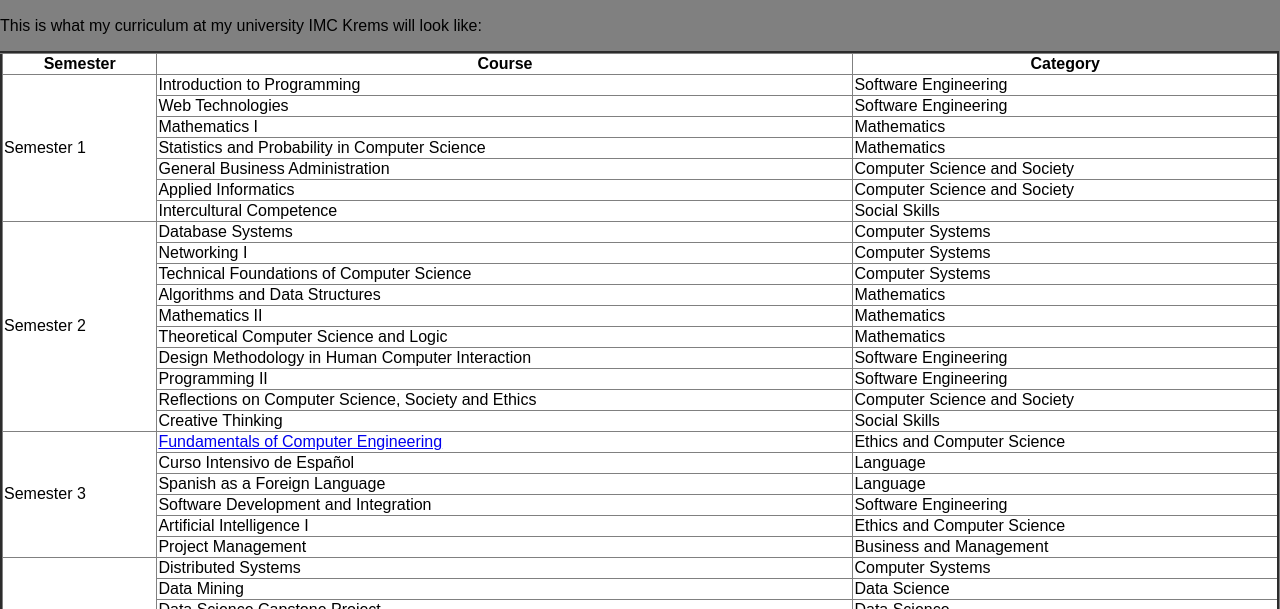
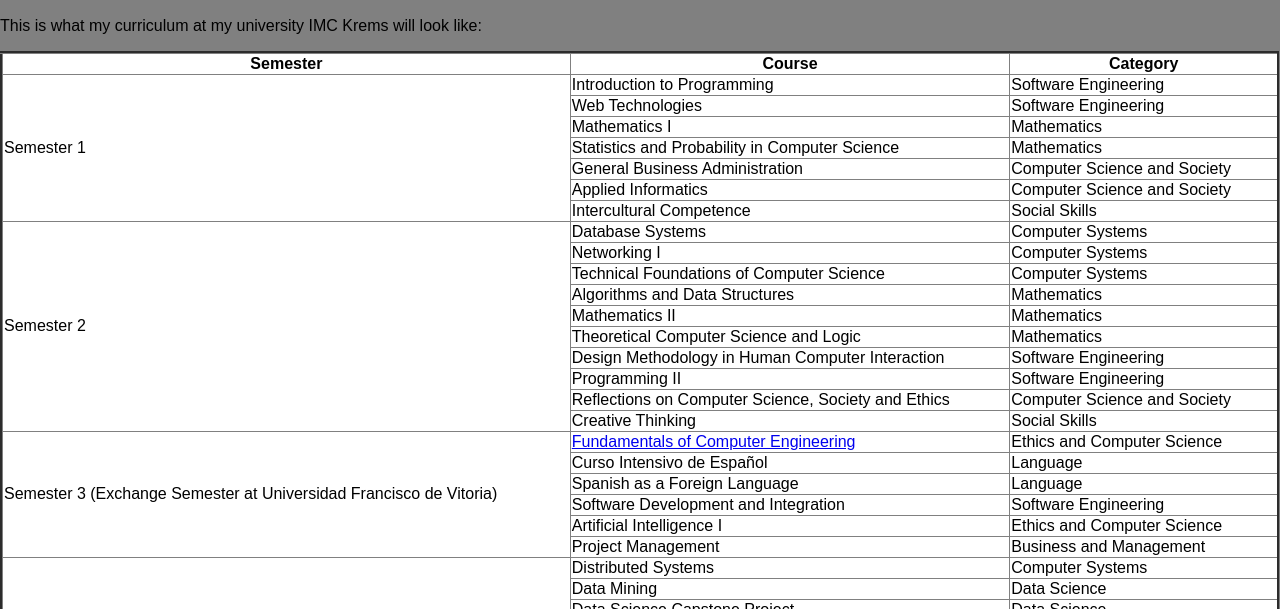
Before and after one commit to mnihl/practicalwork2morgan, a plain HTML site: page public/degree.html in a window 1280 px wide. Shown: the part 191-800 px from the top of the page. Drawn offline with Linux system fonts and the light colour scheme.

Commit message:
Made minor page adjustments and wrote the conclusion

```diff
--- a/public/degree.html
+++ b/public/degree.html
@@ -110,7 +110,7 @@
                 <td>Social Skills</td>
             </tr>
             <tr>
-                <td rowspan="6">Semester 3</td>
+                <td rowspan="6">Semester 3 (Exchange Semester at Universidad Francisco de Vitoria)</td>
                 <td><a href="./fce.html">Fundamentals of Computer Engineering</a></td>
                 <td>Ethics and Computer Science</td>
             </tr>
```
Also changed, not shown: index.html (+1 -1 lines), 1 other file.
